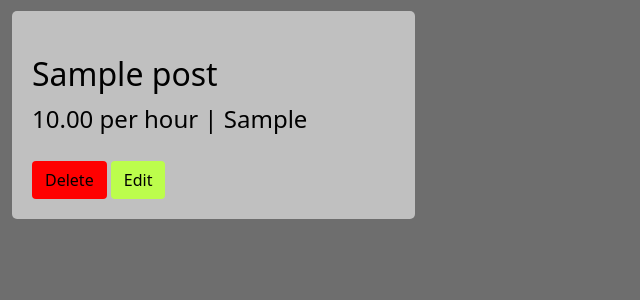
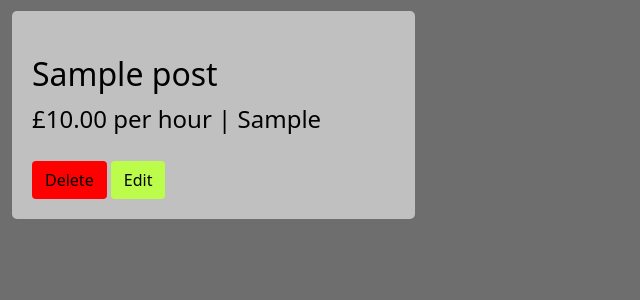
Before and after one commit to Code-Institute-Submissions/MichaelLetson-Django-Portfolio-Project_NovResub, a Django app: page / in a window 1280 px wide. Shown: the part 160-460 px from the top of the page, without its empty margins (0-640 px from the left). Run offline with Django 3.2, Linux system fonts and the light colour scheme; a user stored in the database is signed in; tables that the repository leaves empty hold one stand-in row (values such as "Sample post").

Commit message:
add missing £ sign in index.html

```diff
--- a/templates/index.html
+++ b/templates/index.html
@@ -45,7 +45,7 @@
                                 <div class="card-padding">
                                     <a href="{% url 'post_detail' post.slug %}" class="post-link" style="width: 50%;">
                                         <h2 class="card-name">{{ post.name }}</h2>
-                                        <p class="card-text">{{ post.price }} per hour | {{ post.location }}</p>
+                                        <p class="card-text">£{{ post.price }} per hour | {{ post.location }}</p>
                                     </a>
                                     <br>
                                     <button type="button" class="btn btn-delete"><a href="{% url 'delete' post.id %}">Delete</a></button>
```
